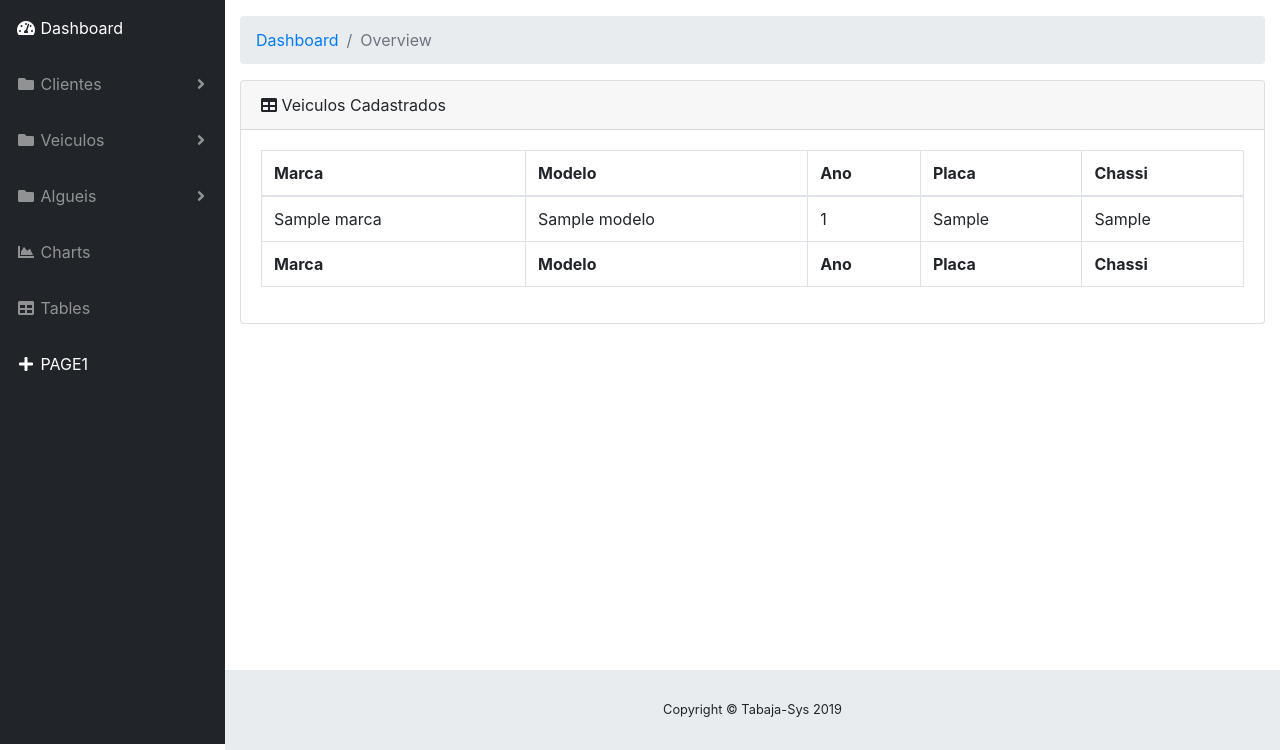
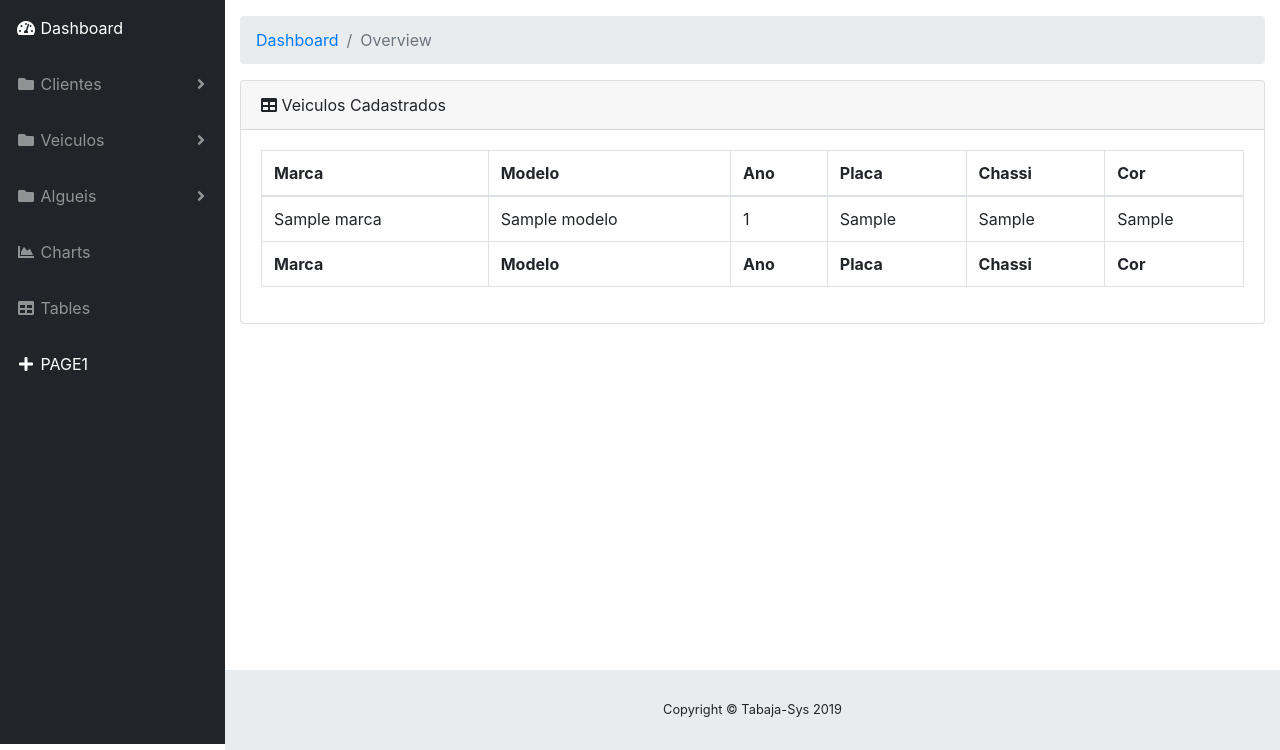
Before and after one commit to gustavolopesv3/locadoraDeVeiculos, a Django app: page /listarveiculos in a window 1280 px wide. Shown: the part 50-800 px from the top of the page. Run offline with Django 3.2, Linux system fonts and the light colour scheme; tables that the repository leaves empty hold one stand-in row (values such as "Sample post"); some libraries are stand-ins or nearby versions.

Commit message:
coluna cor na listagem

```diff
--- a/templates/listarveiculos.html
+++ b/templates/listarveiculos.html
@@ -14,6 +14,7 @@
                     <th>Ano</th>
                     <th>Placa</th>
                     <th>Chassi</th>
+                    <th>Cor</th>
                   </tr>
                 </thead>
                 <tfoot>
@@ -23,6 +24,7 @@
                     <th>Ano</th>
                     <th>Placa</th>
                     <th>Chassi</th>
+                    <th>Cor</th>
                   </tr>
                 </tfoot>
                 <tbody>
@@ -35,6 +37,7 @@
                     <td>{{ i.ano }}</td>
                     <td>{{ i.placa }}</td>
                     <td>{{ i.chassi }}</td>
+                    <td>{{ i.cor }}</td>
 
                   </tr>
                 {% endfor %}
```
